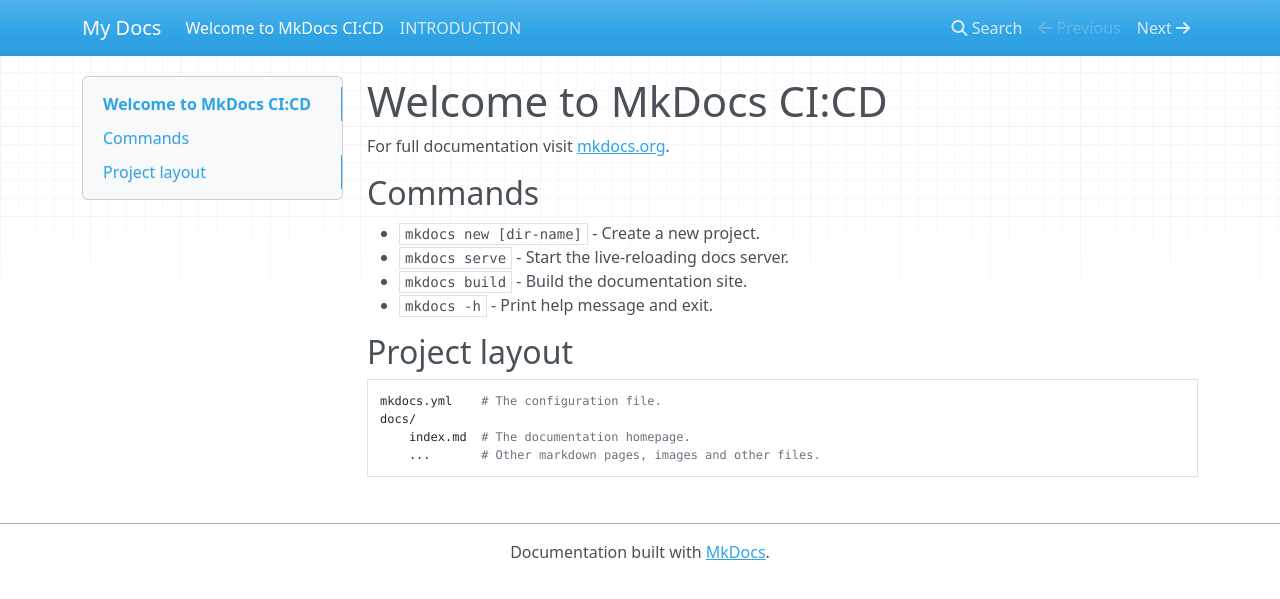
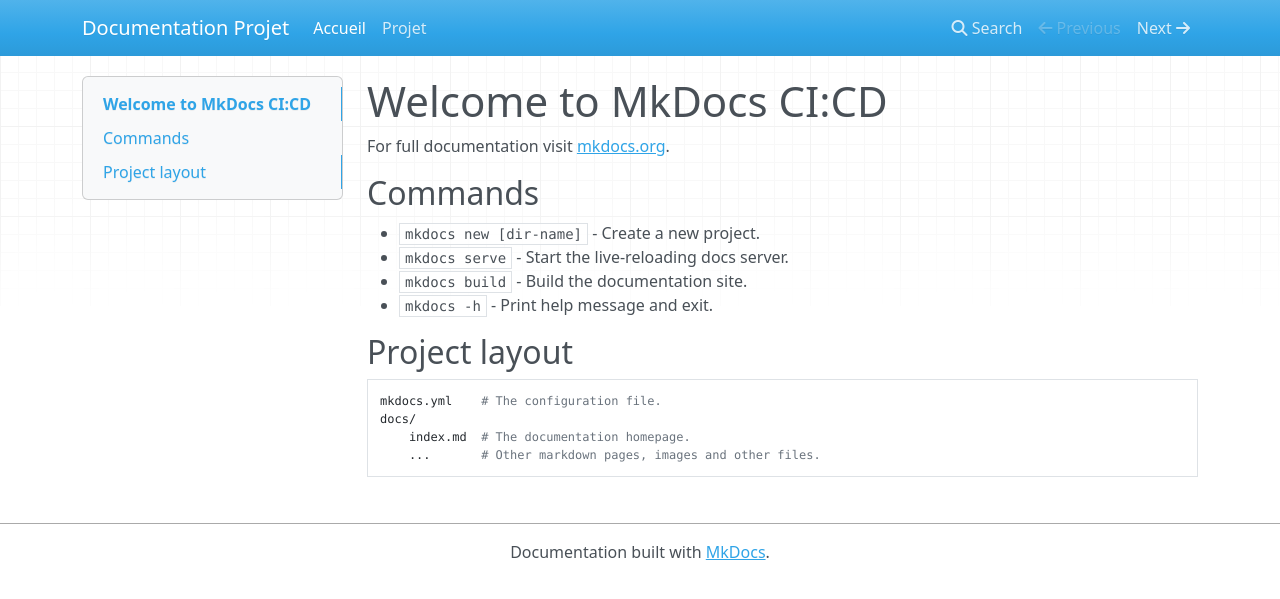
Before and after one commit to Fadila04/pipeline_ci.cd, an MkDocs documentation site: the page built from docs/docs/index.md, in a window 1280 px wide. Shown: the top 599 px of the page. Built offline with MkDocs 1.6.1, drawn with Linux system fonts in a browser that asks for light colours; nearby versions of some CDN libraries.

Commit message:
Fin de projet

```diff
--- a/docs/mkdocs.yml
+++ b/docs/mkdocs.yml
@@ -1 +1,7 @@
 site_name: My Docs
+
+site_name: Documentation Projet
+
+nav:
+  - Accueil: index.md
+  - Projet: projet.md
```
Also changed, not shown: README.md, 1 other file.
